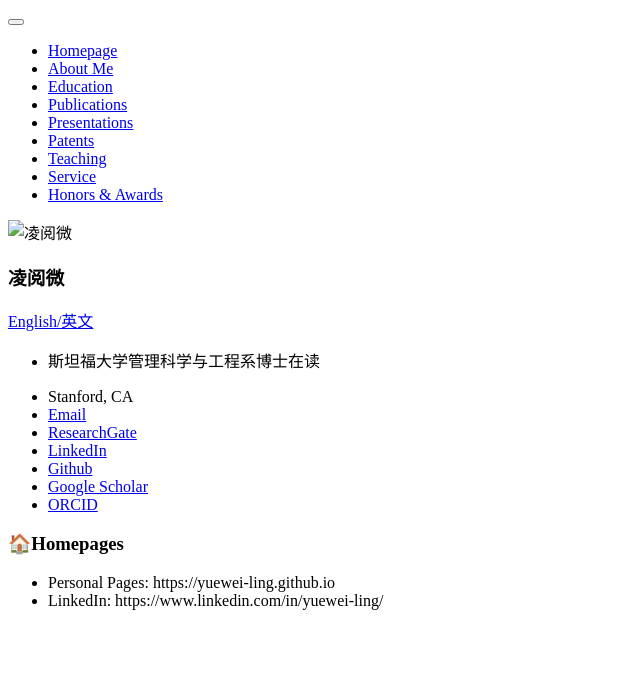
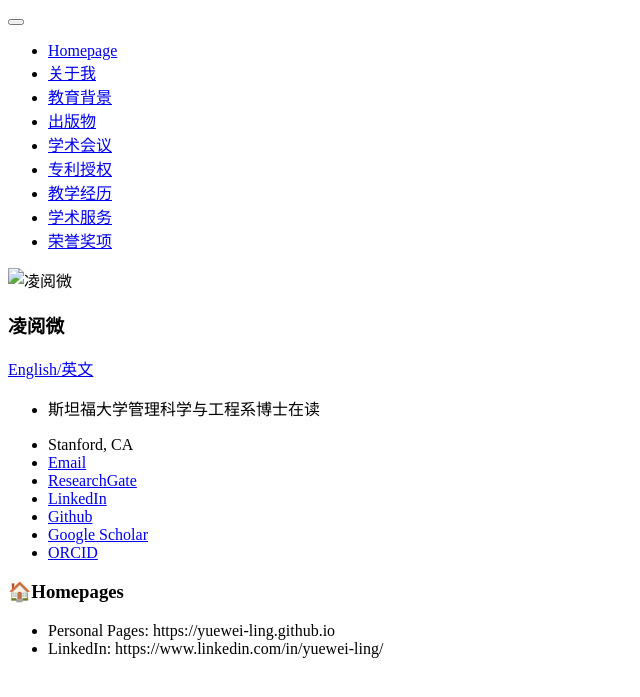
Before and after one commit to lingyuewei/lingyuewei.github.io, a Jekyll site: the page built from _pages/includes/homepage.md, in a window 1280 px wide. Shown: the top 697 px of the page, without its empty margins (0-640 px from the left). Built offline with Jekyll 4.4.1, drawn with Linux system fonts in a browser that asks for light colours; our own code applies the rules of GitHub Pages for plain Markdown files.

Commit message:
Update navigation

```diff
--- a/_data/navigation.yml
+++ b/_data/navigation.yml
@@ -1,24 +1,24 @@
 main:
-  - title: "About Me"
+  - title: "关于我"
     url: "#about-me"
 
-  - title: "Education"
+  - title: "教育背景"
     url: "#education"
 
-  - title: "Publications"
+  - title: "出版物"
     url: "#publications"
 
-  - title: "Presentations"
+  - title: "学术会议"
     url: "#presentations"
 
-  - title: "Patents"
+  - title: "专利授权"
     url: "#patents"
 
-  - title: "Teaching"
+  - title: "教学经历"
     url: "#teaching-experience"
 
-  - title: "Service"
+  - title: "学术服务"
     url: "#academic-service"
 
-  - title: "Honors & Awards"
+  - title: "荣誉奖项"
     url: "#honors-and-awards"
```
